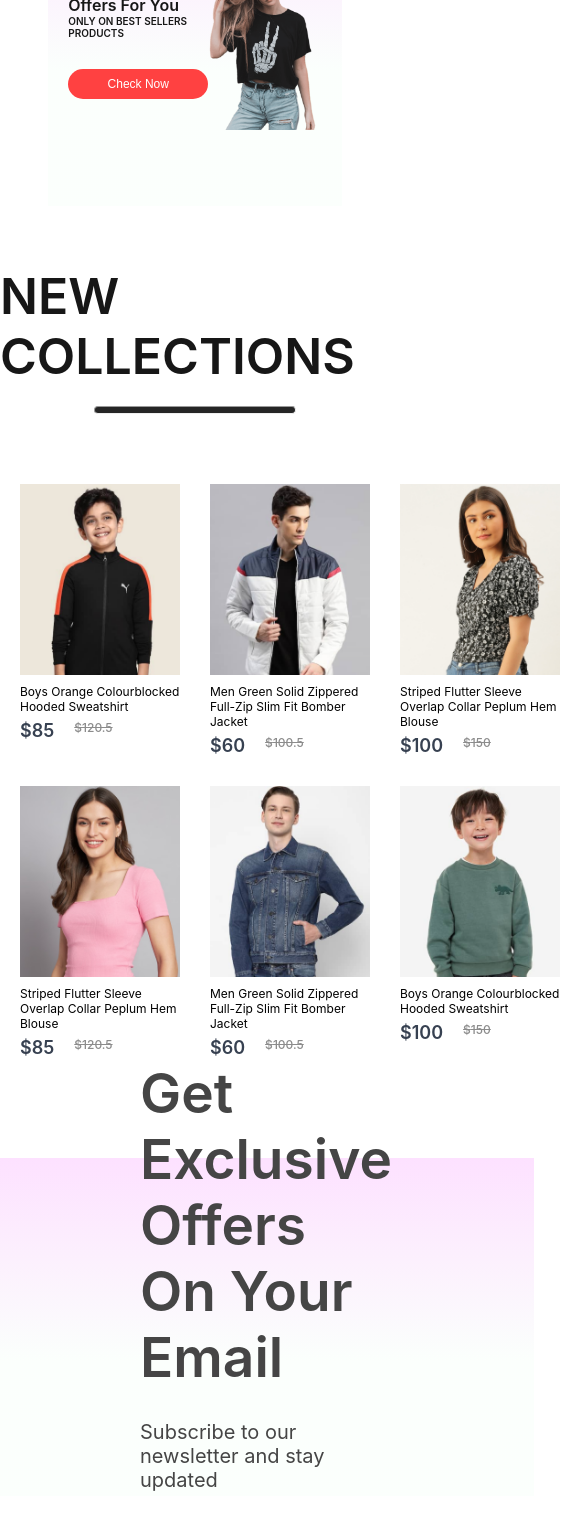
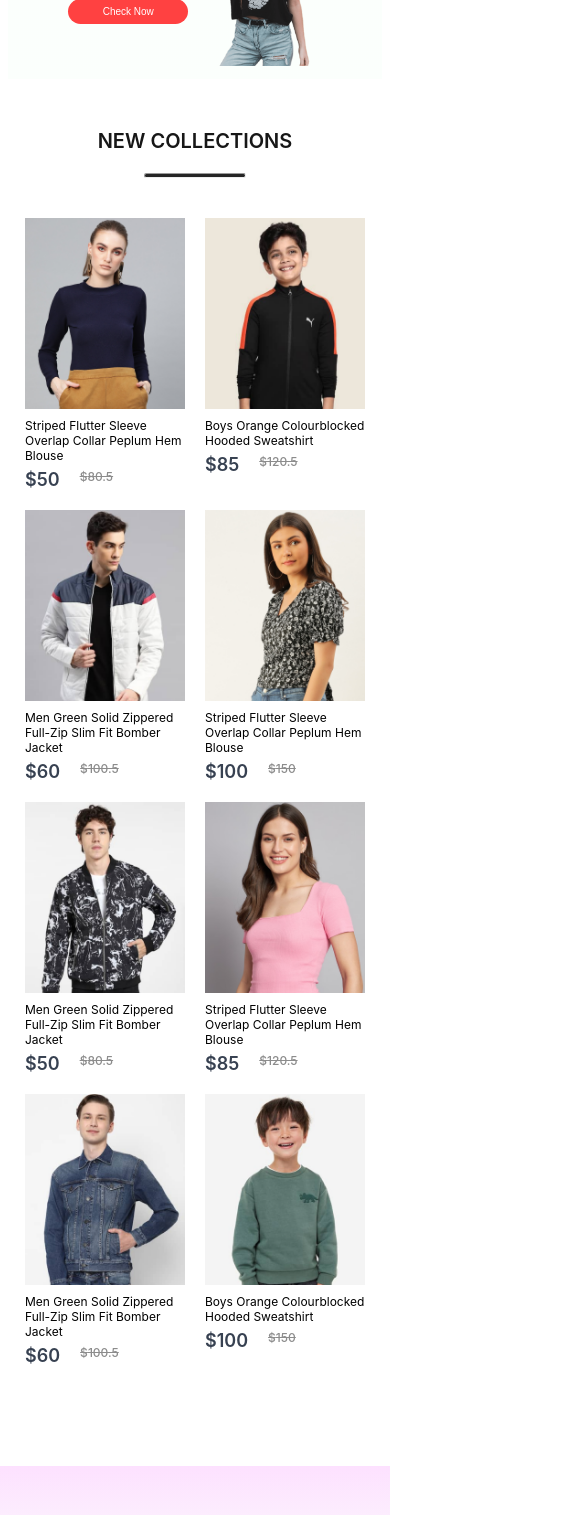
Before and after one commit to Jha-Yash/Shopping, a React (Create React App) app in the folder frontend/: page / in a window 390 px wide. Shown: the part 1809-3324 px from the top of the page, 585 px wide, since content can reach past the window. Built offline with nearby package versions, Linux system fonts and the light colour scheme.

Commit message:
response3

```diff
--- a/frontend/src/Components/Footer/Footer.css
+++ b/frontend/src/Components/Footer/Footer.css
@@ -60,3 +60,28 @@
   height: 3px;
   background: #c7c7c7;
 }
+@media(max-width:800px){
+  .footer{
+    gap:20px;
+  }
+  .footer-logo{
+    gap:10px;
+    align-items: end;
+  }
+  .footer-logo img{
+    width: 40px;
+  }
+  .footer-logo p{
+    font-size: 25px;
+  }
+  .footer-links{
+    font-size: 14px;
+    gap: 10px;
+  }
+  .footer-socials-icon img{
+    width: 22px;
+  }
+  .footer-copyright {
+    font-size: 13px;
+  }
+}
--- a/frontend/src/Components/NewCollections/NewCollections.css
+++ b/frontend/src/Components/NewCollections/NewCollections.css
@@ -25,3 +25,65 @@
     margin-top: 50px;
     gap: 30px;
 }
+@media (max-width: 1280px) {
+
+
+  .new-collections h1 {
+    font-size: 40px;
+  }
+
+  .new-collections hr {
+    width: 160px;
+    height: 4px;
+  }
+
+  .collections {
+    gap: 20px;
+    margin-top: 30px;
+  }
+}
+@media (max-width: 1024px) {
+
+
+  .new-collections h1 {
+    font-size: 30px;
+  }
+
+  .new-collections hr {
+    width: 120px;
+    height: 3px;
+  }
+
+  .collections {
+    gap: 15px;
+    margin-top: 20px;
+  }
+}
+@media (max-width: 800px) {
+
+
+  .new-collections h1 {
+    font-size: 20px;
+  }
+
+  .new-collections hr {
+    width: 100px;
+
+  }
+
+  .collections {
+    gap: 5px;
+
+  }
+}
+@media (max-width: 500px) {
+
+
+  .collections {
+    display: grid;
+    grid-template-columns: 1fr 1fr;
+    gap: 20px;
+
+
+  }
+}
--- a/frontend/src/Components/NewsLetter/NewsLetter.css
+++ b/frontend/src/Components/NewsLetter/NewsLetter.css
@@ -14,7 +14,7 @@
 
 .newsletter h1{
   color: #454545;
-  font-size: 55px;
+  font-size: 40px;
   font-weight: 600;
 }
 
@@ -53,3 +53,127 @@
   font-size: 16px;
   cursor: pointer;
 }
+@media (max-width: 1280px) {
+  .newsletter {
+    padding: 0px 80px;
+    margin-bottom: 120px;
+    gap: 20px;
+  }
+
+  .newsletter h1 {
+    font-size: 36px;
+
+  }
+
+  .newsletter p {
+    font-size: 16px;
+  }
+
+  .newsletter div {
+    width: 600px;
+    height: 60px;
+  }
+
+  .newsletter div input {
+    width: 400px;
+  }
+
+  .newsletter div button {
+    width: 160px;
+    height: 60px;
+  }
+}
+@media (max-width: 1024px) {
+  .newsletter {
+
+    margin-bottom: 60px;
+
+  }
+
+  .newsletter h1 {
+    font-size: 30px;
+  }
+
+  .newsletter p {
+    font-size: 14px;
+  }
+
+  .newsletter div {
+    width: 500px;
+    height: 50px;
+  }
+
+  .newsletter div input {
+    width: 300px;
+    font-size: 14px;
+  }
+
+  .newsletter div button {
+    width: 120px;
+    height: 40px;
+  }
+}
+@media (max-width: 800px) {
+  .newsletter {
+
+    margin-bottom: 30px;
+    height: 35vh;
+
+  }
+
+  .newsletter h1 {
+    font-size: 18px;
+  }
+
+  .newsletter p {
+    font-size: 12px;
+  }
+
+  .newsletter div {
+    width: 400px;
+    height: 40px;
+  }
+
+  .newsletter div input {
+    width: 200px;
+    font-size: 13px;
+  }
+
+  .newsletter div button {
+    width: 100px;
+    height: 40px;
+    font-size: 13px;
+  }
+}
+
+@media (max-width: 500px) {
+  .newsletter {
+
+  width: 100%;
+  padding: 0;
+    height: 25vh;
+    gap: 15px;
+  }
+
+  .newsletter h1 {
+    font-size: 16px;
+  }
+
+  .newsletter p {
+    font-size: 10px;
+    max-width: 200px;
+    text-align: center;
+  }
+
+  .newsletter div {
+    width: 290px;
+
+  }
+
+  .newsletter div input {
+    width: 130px;
+
+  }
+
+
+}
--- a/frontend/src/Components/Offers/Offers.css
+++ b/frontend/src/Components/Offers/Offers.css
@@ -122,7 +122,8 @@
 
 @media (max-width: 500px) {
   .offers {
-    padding: 0 20px;
+    height: 25vh;
+    margin-bottom: 50px;
   }
 
   .offers-left h1 {
@@ -136,4 +137,10 @@
   .offers-right img {
     width: 120px;
   }
+   .offers-left button {
+    width: 120px;
+    height: 25px;
+    font-size: 10px;
+    margin-top: 12px;
+  }
 }
```
